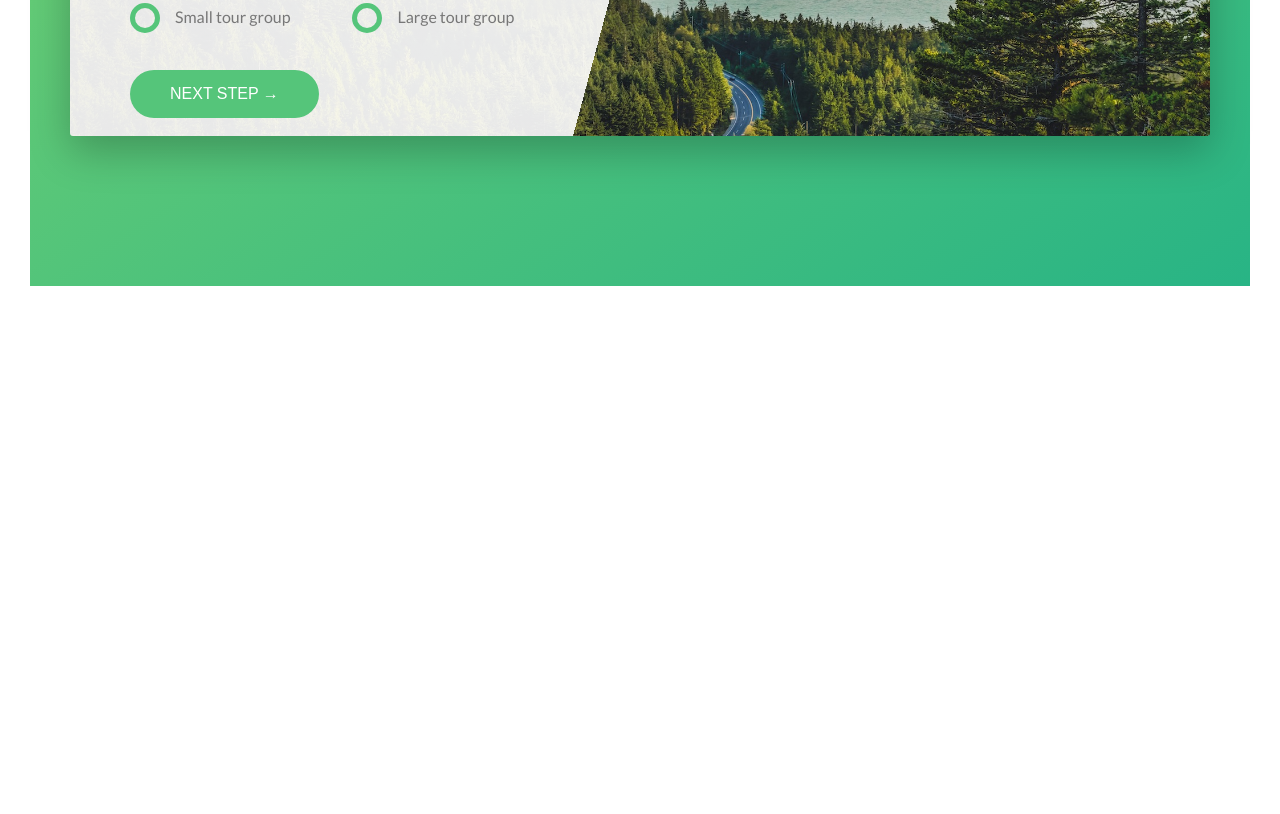
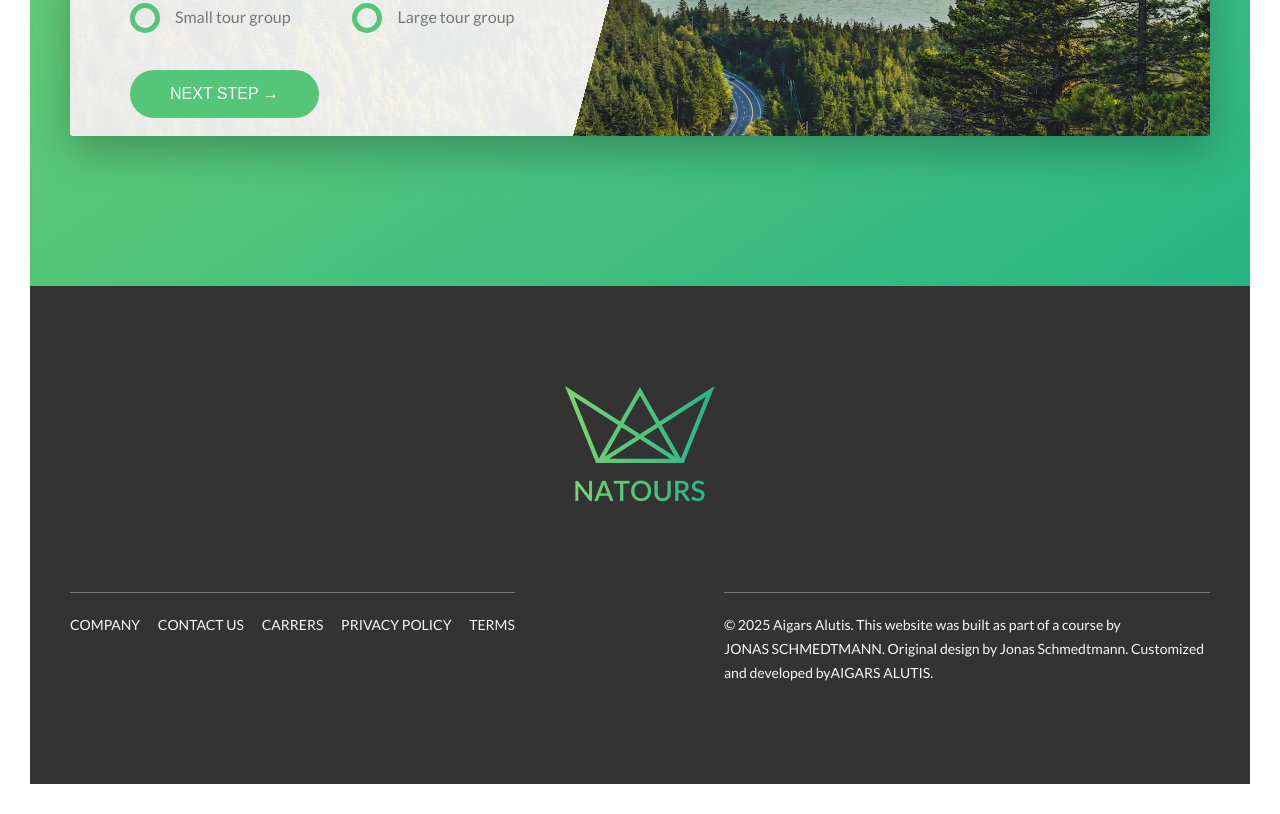
Before and after one commit to Altiuss/STYLES, a website: page index.html in a window 1280 px wide. Shown: the part 4953-5767 px from the top of the page. Before the commit the page ends 5269 px from the top, so only its background shows below. Drawn offline with Linux system fonts and the light colour scheme.

Commit message:
Building the Footer

```diff
--- a/index.html
+++ b/index.html
@@ -331,10 +331,36 @@
                 </div>
             </div>
         </section>
+    </main>
+    <footer class="footer">
+        <div class="footer__logo-box">
+            <img src="img/logo-green-2x.png" alt="Full logo" class="footer__logo">
+        </div>
 
+        <div class="row">
+            <div class="col-1-of-2">
+                <div class="footer__navigation">
+                    <ul class="footer__list">
+                        <li class="footer__item"><a href="#" class="footer__link">Company</a></li>
+                        <li class="footer__item"><a href="#" class="footer__link">Contact us</a></li>
+                        <li class="footer__item"><a href="#" class="footer__link">Carrers</a></li>
+                        <li class="footer__item"><a href="#" class="footer__link">Privacy policy</a></li>
+                        <li class="footer__item"><a href="#" class="footer__link">Terms</a></li>
+                    </ul>
+                </div>
+            </div>
+            <div class="col-1-of-2">
+                <p class="footer__copyright">
+                    © 2025 Aigars Alutis. This website was built as part of a course by
+                    <a href="https://jonasschmedtmann.com" class="footer__link" target="_blank" rel="noopener noreferrer">Jonas
+                        Schmedtmann</a>.
+                    Original design by Jonas Schmedtmann.
+                    Customized and developed by<a href="#" class="footer__link">   Aigars Alutis</a>.
+                </p>
 
-    </main>
-
+            </div>
+        </div>
+    </footer>
 
 
 
--- a/sass/abstracts/_variables.scss
+++ b/sass/abstracts/_variables.scss
@@ -14,6 +14,7 @@ $color-grey-light-2: #eee;
 
 $color-grey-dark: #777;
 $color-grey-dark-2: #999;
+$color-grey-dark-3: #333;
 
 $color-white: #fff;
 $color-red: red;
--- /dev/null
+++ b/sass/layout/_footer.scss
@@ -0,0 +1,77 @@
+.footer {
+    background-color: $color-grey-dark-3;
+    padding: 10rem 0;
+    font-size: 1.4rem;
+    color: $color-grey-light-1;
+
+    &__logo-box {
+        text-align: center;
+        margin-bottom: 8rem;
+
+    }
+
+    &__logo {
+        width: 15rem;
+        height: auto;
+
+
+    }
+
+    &__navigation {
+        border-top: 1px solid $color-grey-dark;
+        padding-top: 2rem;
+        display: inline-block;
+
+    }
+
+    &__list {
+        list-style: none;
+
+    }
+
+    &__item {
+        display: inline-block;
+
+        &:not(:last-child) {
+
+            margin-right: 1.5rem;
+
+
+        }
+
+    }
+
+    &__link {
+
+        &:link,
+        &:visited {
+
+            color: $color-grey-light-1;
+            background-color: $color-grey-dark-3;
+            text-decoration: none;
+            text-transform: uppercase;
+            display: inline-block;
+            transition: all .3s;
+
+        }
+
+        &:hover,
+        &:active {
+            color: $color-primary;
+            box-shadow: 0 1rem 2rem rgba($color-black, .4);
+            transform: rotate(5deg) scale(1.3);
+
+        }
+
+
+    }
+
+    &__copyright {
+        border-top: 1px solid $color-grey-dark;
+        padding-top: 2rem;
+        width: 90%;
+        float: right;
+    }
+
+
+}
--- a/sass/main.scss
+++ b/sass/main.scss
@@ -17,6 +17,7 @@
 
 
 @import "layout/grid";
+@import "layout/footer";
 @import "layout/header";
 
 
```
Also changed, not shown: css/style.css.
